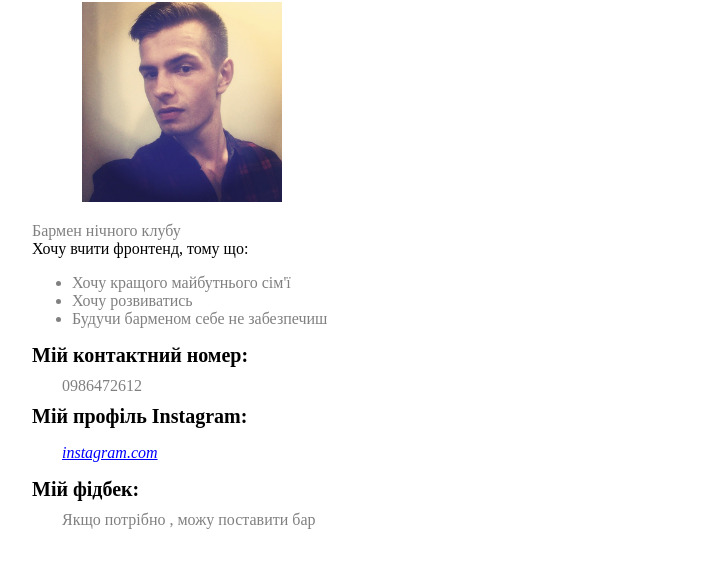
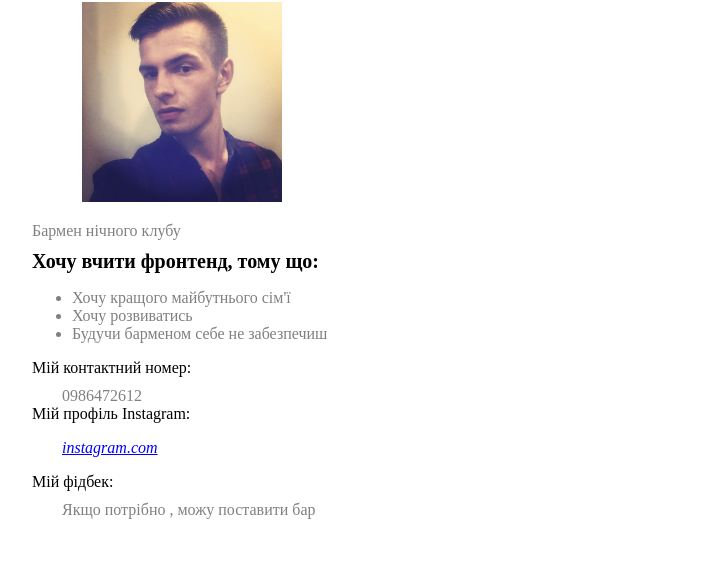
Before and after one commit to koljaaculov97/frondend_homework, a plain HTML site: page module1_2/index.html in a window 1280 px wide. Shown: the part 78-646 px from the top of the page, without its empty margins (226-934 px from the left). Drawn offline with Linux system fonts and the light colour scheme.

Commit message:
homework

```diff
--- a/module1_2/css/style.css
+++ b/module1_2/css/style.css
@@ -13,7 +13,7 @@
 	width: 400px;
 	color: grey;
 }
-  .menu{margin-top:10px;
+  .main-text{margin-top:10px;
 	font-weight: bold;
 	font-size: 20px;
 }
```
